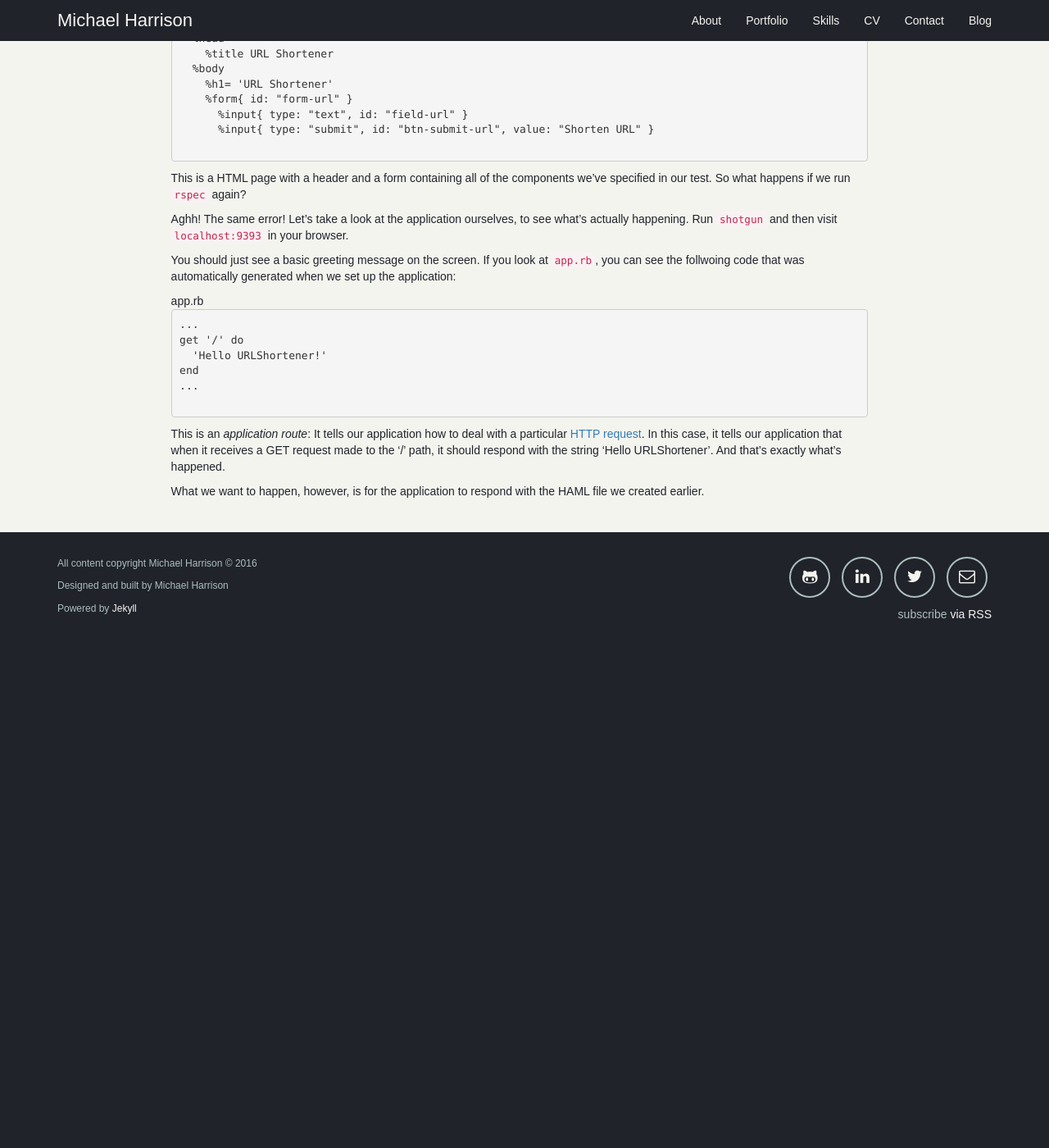
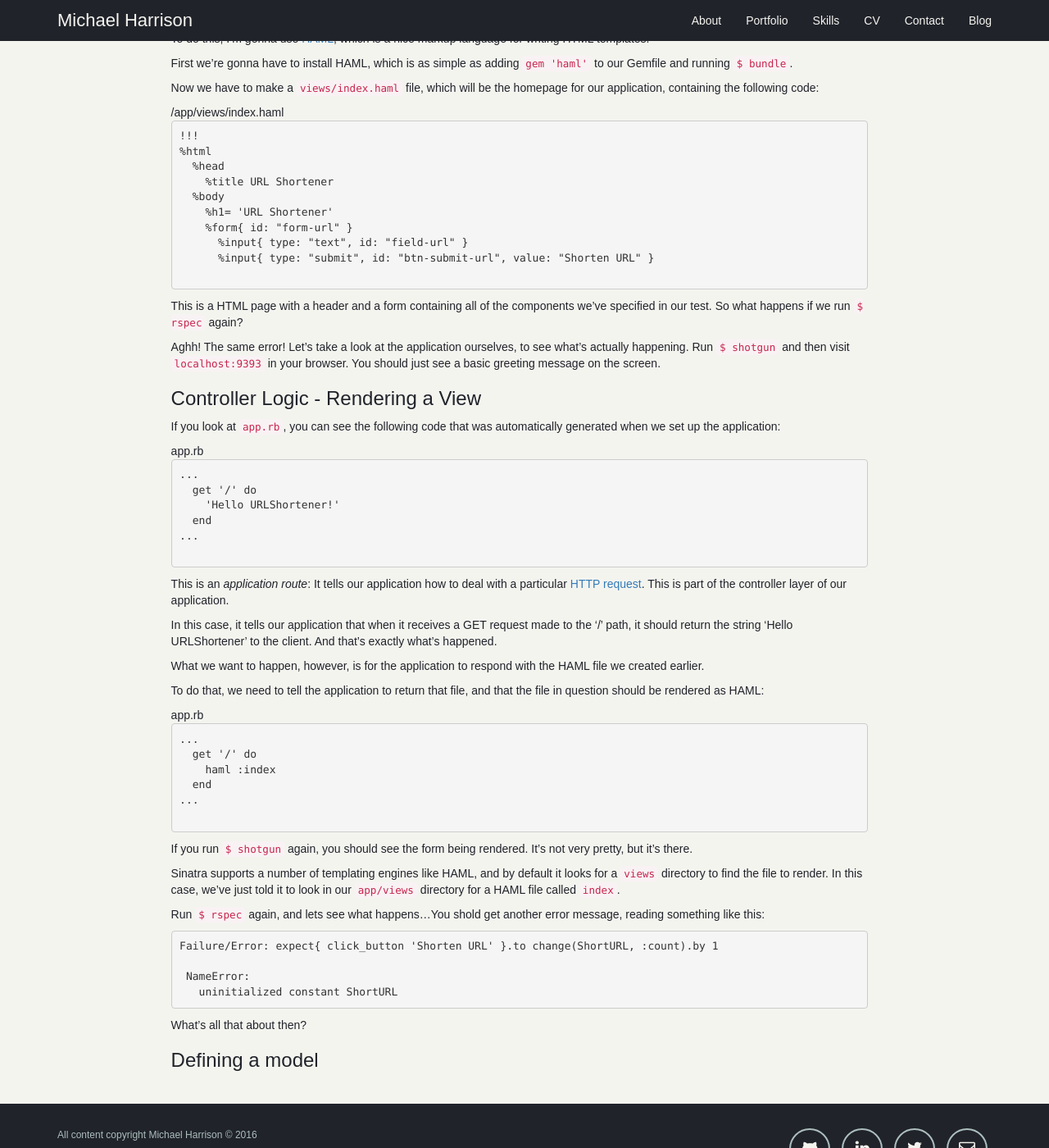
Before and after one commit to harrim91/harrim91.github.io, a Jekyll site: the page built from _posts/2016-09-21-make-your-own-url-shortener-2.md, in a window 1280 px wide and 1400 px high, scrolled down 1425 px. Shown: the whole window at 82% size. Built offline with Jekyll 4.4.1, drawn with Linux system fonts in a browser that asks for light colours; some web fonts are replaced; before the commit the page ends 2209 px from its top, so only the background shows below that; some of the changed text lies outside the part shown.

Commit message:
continue url shortener tutorial

````diff
--- a/_posts/2016-09-21-make-your-own-url-shortener-2.md
+++ b/_posts/2016-09-21-make-your-own-url-shortener-2.md
@@ -27,11 +27,13 @@ MVC stands for Model-View-Controller. This architecture breaks your application
 
  - The **View** layer represents data to the client, in whatever way you see fit to do so. It isn't concerned with how the data is structured or stored, it just wants the data so it can manipulate it and represent it.
 
- - The **Controller** layer is sort of like the middle man. It handles the passing of messages from the model to the view.
+ - The **Controller** layer is sort of like the middle-man. In its middle-man role, it creates a clear separation between the logic layer of the application (the model) and the presentational layer (the view). But beyond this, it it also where you *control* the flow of data through your application. It is responsible for handling the passing of messages between the model and the view.
 
-## Returning a short URL
+ Hopefully that gives some high level explanation of the architecture we're aiming for, what each layer does, and how it allows for a separation of concerns in our code. Hopefully it will also become clearer as we actually build the application.
 
-First off, we're going to write a feature test for the, umm, feature. This basically describes the expected behavior of the application when the user interacts with it. So create a new file at `/spec/features/submitting_url_spec.rb` with the following code:
+## Saving a URL
+
+First off, we're going to write a feature test for the, umm, feature. Feature tests are high-level tests that basically describe the expected behavior of the application when the user interacts with it. So create a new file at `/spec/features/submitting_url_spec.rb` with the following code:
 
 <figure>
 	<figcaption>/spec/features/submitting_url_spec.rb</figcaption>
@@ -62,6 +64,8 @@ The error message should say that we don't have a form with an ID of "form-url".
 ```
 That makes sense. So to fix it, we're obviously gonna have to make a form.
 
+### Creating a view
+
 To do this, I'm gonna use [HAML](http://http://haml.info/), which is a nice markup language for writing HTML templates.
 
 First we're gonna have to install HAML, which is as simple as adding `gem 'haml'` to our Gemfile and running `$ bundle`.
@@ -83,23 +87,57 @@ Now we have to make a `views/index.haml` file, which will be the homepage for ou
   {% endhighlight %}
 </figure>
 
-This is a HTML page with a header and a form containing all of the components we've specified in our test. So what happens if we run `rspec` again?
+This is a HTML page with a header and a form containing all of the components we've specified in our test. So what happens if we run `$ rspec` again?
 
-Aghh! The same error! Let's take a look at the application ourselves, to see what's actually happening. Run `shotgun` and then visit `localhost:9393` in your browser.
+Aghh! The same error! Let's take a look at the application ourselves, to see what's actually happening. Run `$ shotgun` and then visit `localhost:9393` in your browser. You should just see a basic greeting message on the screen.
 
-You should just see a basic greeting message on the screen. If you look at `app.rb`, you can see the follwoing code that was automatically generated when we set up the application:
+### Controller Logic - Rendering a View
+
+If you look at `app.rb`, you can see the following code that was automatically generated when we set up the application:
 
 <figure>
 	<figcaption>app.rb</figcaption>
 	{% highlight ruby %}
 ...
-get '/' do
-  'Hello URLShortener!'
-end
+  get '/' do
+    'Hello URLShortener!'
+  end
 ...
   {% endhighlight %}
 </figure>
 
-This is an _application route_: It tells our application how to deal with a particular [HTTP request](https://code.tutsplus.com/tutorials/http-the-protocol-every-web-developer-must-know-part-1--net-31177). In this case, it tells our application that when it receives a GET request made to the '/' path, it should respond with the string 'Hello URLShortener'. And that's exactly what's happened.
+This is an _application route_: It tells our application how to deal with a particular [HTTP request](https://code.tutsplus.com/tutorials/http-the-protocol-every-web-developer-must-know-part-1--net-31177). This is part of the controller layer of our application.
+
+In this case, it tells our application that when it receives a GET request made to the '/' path, it should return the string 'Hello URLShortener' to the client. And that's exactly what's happened.
 
 What we want to happen, however, is for the application to respond with the HAML file we created earlier.
+
+To do that, we need to tell the application to return that file, and that the file in question should be rendered as HAML:
+
+<figure>
+  <figcaption>app.rb</figcaption>
+  {% highlight ruby %}
+...
+  get '/' do
+    haml :index
+  end
+...
+  {% endhighlight %}
+</figure>
+
+If you run `$ shotgun` again, you should see the form being rendered. It's not very pretty, but it's there.
+
+Sinatra supports a number of templating engines like HAML, and by default it looks for a `views` directory to find the file to render. In this case, we've just told it to look in our `app/views` directory for a HAML file called `index`.
+
+Run `$ rspec` again, and lets see what happens...You shold get another error message, reading something like this:
+
+```
+Failure/Error: expect{ click_button 'Shorten URL' }.to change(ShortURL, :count).by 1
+
+ NameError:
+   uninitialized constant ShortURL
+```
+
+What's all that about then?
+
+### Defining a model
````
Also changed, not shown: _drafts/make-your-own-url-shortener-2.md (deleted, +0 -35 lines).
